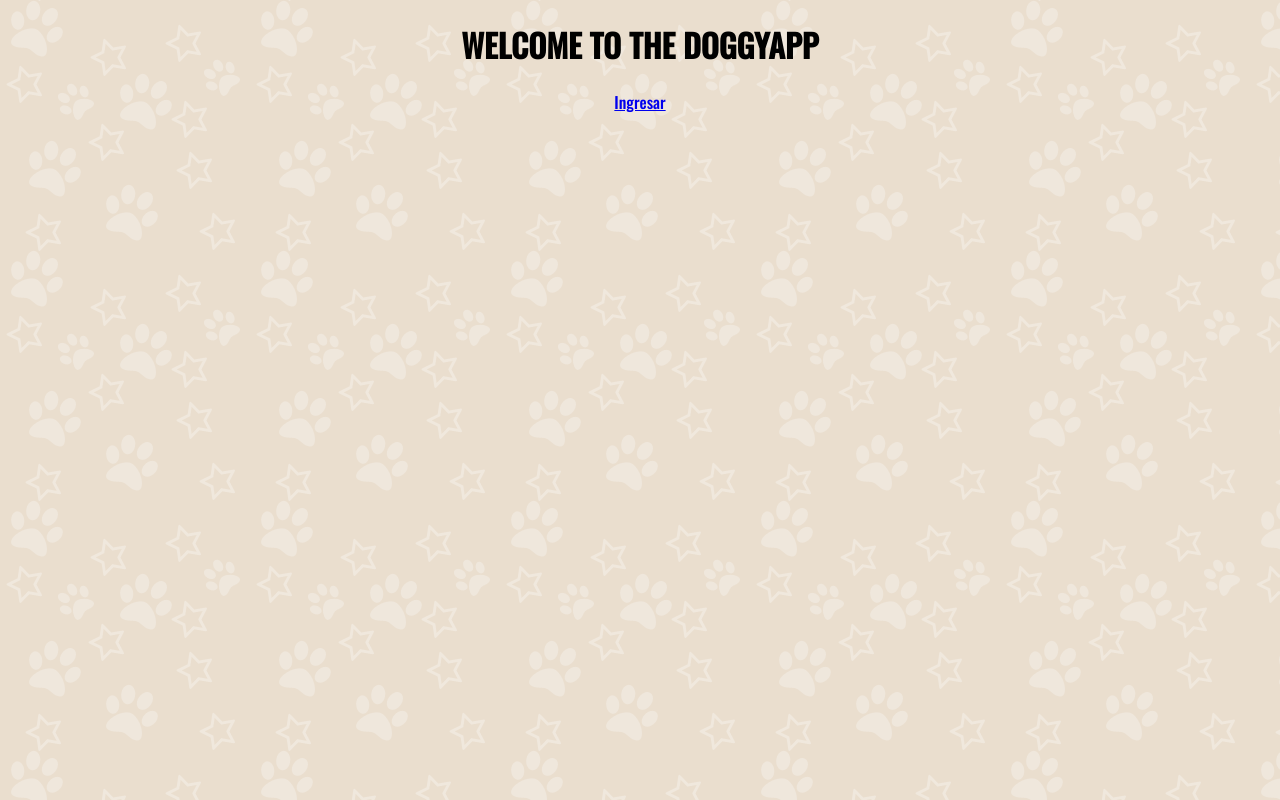
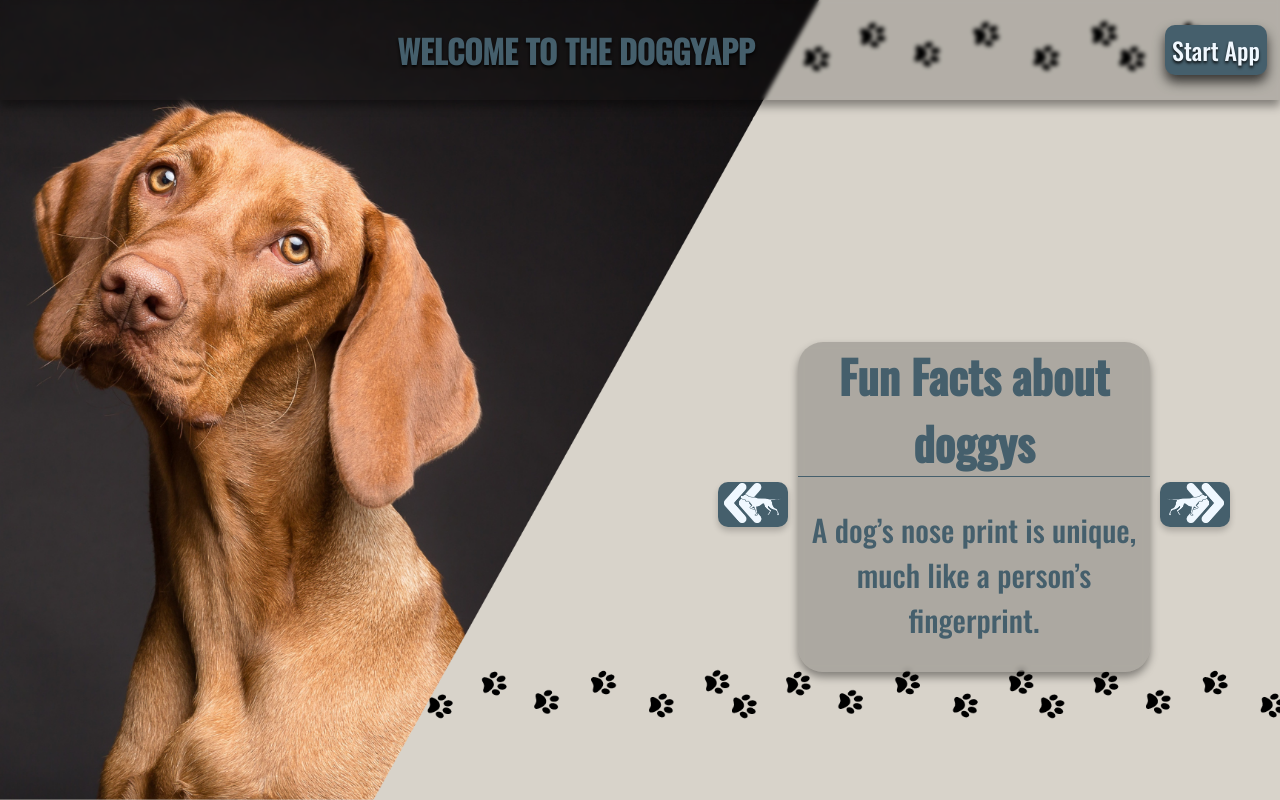
Before and after one commit to juan-alvarz/PI-dogs, a React (Create React App) app in the folder client/: page / in a window 1280 px wide. Built offline with nearby package versions, Linux system fonts and the light colour scheme.

Commit message:
first demo done!

```diff
--- a/client/src/components/CreateDog/createDog.css
+++ b/client/src/components/CreateDog/createDog.css
@@ -20,14 +20,30 @@
 
 /* Styles for search bar */
 .link-back-home {
-    background-color: aliceblue;
-    margin-bottom: 10px;
+    background-color: rgba(240, 248, 255, .5);
+    backdrop-filter: blur(3px);
+    box-shadow: 0 2px 7px 2px rgba(0, 0, 0, 0.5);
+    margin-bottom: 50px;
+    top: 0;
+    right: 0;
+    left: 0;
+    z-index: 1;
     width: 100%;
     height: 9vh;
 }
 
-.link-back-home img {
-    height: 20%;
+.link-back-home a {
+    display: flex;
+    justify-content: center;
+    align-items: center;
+    color: rgb(69, 95, 108);
+    font-size: 1.7rem;
+    text-decoration: none;
+
+}
+
+.link-back-home a:hover {
+    color: rgb(94, 160, 164);
 }
 
 .main-form {
@@ -113,13 +129,23 @@
 
 
 .previous-create {
+    display: flex;
+    flex-direction: column;
+    align-items: center;
+    justify-content: center;
     width: 100%;
     height: 80%;
     border-left: 2px solid #455F6C;
 }
 
 .previous-create img {
-    width: 95%;
+    width: 85%;
+    border-radius: 10px;
+}
+
+.previous-create h3 {
+    width: 50%;
+    border-bottom: 1px solid rgba(69, 95, 108, 1);
 }
 
 .input-number {
--- a/client/src/components/CreateDog/index.jsx
+++ b/client/src/components/CreateDog/index.jsx
@@ -10,7 +10,7 @@ import DogCard from "../Card";
 import "./createDog.css";
 //  IMAGEN DEFAULT DE PERRO
 
-// --------------------- VALIDACIONES --------------------------
+// --------------------- VALIDACIONES ---------------------------------------------
 function validate(input) {
   const correctName = new RegExp("([A-Z]+)+$", "i");
   let errors = {};
@@ -29,7 +29,7 @@ function validate(input) {
 
   return errors;
 }
-//---------------------------------------------------------------------------
+//----------------------------------------------------------------------------------
 export default function CreateDog() {
   const dispatch = useDispatch();
   const history = useHistory();
@@ -56,8 +56,7 @@ Años de vida */
     image:
       input.image === ""
         ? "https://i.pinimg.com/originals/b2/dc/d9/b2dcd964eedbaa95a87783759e225f6e.jpg"
-        : /* "https://static.vecteezy.com/system/resources/thumbnails/006/720/668/small/dog-face-logo-free-vector.jpg" */
-          input.image,
+        : input.image,
     height: `${input.min_height} - ${input.max_height}`,
     weight: `${input.min_weight} - ${input.max_weight}`,
     lifeSpan: `${input.min_lifeSpan} - ${input.max_lifeSpan} years`,
@@ -125,7 +124,9 @@ Años de vida */
     <div>
       <div className="link-back-home">
         <Link to="/home">
-          <span>Back to Doggy App</span>
+          <span>
+            Back to <strong>Doggy App</strong>
+          </span>
         </Link>
       </div>
       <div className="createdog-form-previous">
--- /dev/null
+++ b/client/src/components/FunFacts/funFacts.css
@@ -0,0 +1,3 @@
+.main-container-funfacts {
+    color: red;
+}
--- a/client/src/components/Home/index.jsx
+++ b/client/src/components/Home/index.jsx
@@ -90,8 +90,7 @@ export default function Home() {
   //function for input searchbar
   function handleInputChange(e) {
     e.preventDefault();
-    console.log(nameDoggy);
-    console.log(e.target.value);
+
     setName(e.target.value);
     setCurrentPage(1);
     e.target.value
--- /dev/null
+++ b/client/src/components/landingPage/data.js
@@ -0,0 +1,22 @@
+export const datos = [
+  "The Labrador Retriever has been on the AKC’s top 10 most popular breeds list for 30 consecutive years—longer than any other breed.",
+  "A dog’s nose print is unique, much like a person’s fingerprint.",
+  "Forty-five percent of U.S. dogs sleep in their owner’s bed.",
+  "Speaking of sleeping … all dogs dream, but puppies and senior dogs dream more frequently than adult dogs.",
+  "Seventy percent of people sign their dog’s name on their holiday cards.",
+  "A dog’s sense of smell is legendary, but did you know that his nose has as many as 300 million receptors? In comparison, a human nose has about 5 million.",
+  "Rin Tin Tin, the famous German Shepherd, was nominated for an Academy Award.",
+  "Dogs’ noses can sense heat/thermal radiation, which explains why blind or deaf dogs can still hunt.",
+  "Only one breed that was among the five most popular breeds in 1934— the Beagle — still remains in the top five today.",
+  "Yawning is contagious—even for dogs. Research shows that the sound of a human yawn can trigger one from your dog. And it’s four times as likely to happen when it’s the yawn of a person he knows.",
+  "The Dandie Dinmont Terrier is the only breed named for a fictional person—a character in the novel Guy Mannering, by Sir Walter Scott.",
+  "The Basenji is not technically “barkless,” as many people think. They can yodel.",
+  "Human blood pressure goes down when petting a dog. And so does the dog’s.",
+  "A person who hunts with a Beagle is known as a “Beagler.”",
+  "A recent study shows that dogs are among a small group of animals who show voluntary unselfish kindness towards others without any reward. This is one fact dog lovers have known all along.",
+  "Greyhounds can beat cheetahs in a race. While cheetahs can run twice as fast as greyhounds, they can only maintain that 70 mph speed for about thirty seconds. A Greyhound can maintain a 35 mph speed for about seven miles. So, the cheetah may start out first, but the greyhound will soon overtake him.",
+  "Some dogs are taller or heavier, but according to the Guinness World Records, a Mastiff named Zorba is the world’s overall largest dog ever. Zorba weighed 343 pounds and measured over eight feet from his nose to his tail. He’s been described as being about the size of a small donkey.",
+  "Thats all for now, if you want to know more thinks about breeds, check it out inside this web!",
+];
+/* FUENTE:
+https://www.akc.org/expert-advice/lifestyle/dog-facts/ */
--- a/client/src/components/landingPage/index.jsx
+++ b/client/src/components/landingPage/index.jsx
@@ -1,11 +1,49 @@
-import React from "react";
+import React, { useState } from "react";
 import { Link } from "react-router-dom";
+import "./landingPage.css";
+import { datos } from "./data";
+
+const prevImage = require("../../images/pagination-left.png");
+const nextImage = require("../../images/pagination-right.png");
 
 const LandingPage = () => {
+  /* FUNCTIONS FOR FUNFACTS */
+  const [data, setData] = useState(1);
+  function handleNext() {
+    if (data <= datos.length) setData(data + 1);
+    if (data === datos.length - 1) setData(1);
+  }
+  function handlePrev() {
+    if (data >= 2) setData(data - 1);
+    if (data === 1) setData(datos.length - 1);
+  }
+  /* =========================== */
+
   return (
-    <div>
-      <h1>WELCOME TO THE DOGGYAPP</h1>
-      <Link to="/home">Ingresar</Link>
+    <div className="main-container-landingPage">
+      <div className="welcome-page">
+        <h1>WELCOME TO THE DOGGYAPP</h1>
+        <Link to="/home" className="link-to-start">
+          Start App
+        </Link>
+      </div>
+      <div className="start-app"></div>
+      <div className="main-container-funfacts">
+        <div className="button-landing">
+          <button onClick={handlePrev}>
+            <img src={prevImage} alt="image not found" />
+          </button>
+        </div>
+        <div className="data-funfact">
+          <h2>Fun Facts about doggys</h2>
+          <p>{datos[data]}</p>
+        </div>
+        <div className="button-landing">
+          <button onClick={handleNext}>
+            <img src={nextImage} alt="image not found" />
+          </button>
+        </div>
+      </div>
     </div>
   );
 };
--- /dev/null
+++ b/client/src/components/landingPage/landingPage.css
@@ -0,0 +1,128 @@
+.main-container-landingPage {
+    color: rgb(69, 95, 108);
+    position: absolute;
+    top: 0;
+    right: 0;
+    left: 0;
+    bottom: 0;
+    background-image: url('../../images/cover-landing-page.png');
+    background-repeat: no-repeat;
+    background-attachment: fixed;
+    object-fit: cover;
+    background-size: cover;
+}
+
+.welcome-page {
+    display: grid;
+    position: fixed;
+    grid-template-columns: 90%10%;
+    font-size: 100%;
+    text-align: center;
+    /* align-items: center; */
+    top: 0;
+    right: 0;
+    left: 0;
+    z-index: 1;
+    background-color: rgba(8, 8, 8, 0.176);
+    color: rgb(69, 95, 108);
+    text-shadow: 0 2px 3px rgb(0 0 0 / 90%);
+    box-shadow: 0 6px 9px rgba(0, 0, 0, .4);
+    backdrop-filter: blur(2px);
+    height: 100px;
+    transition: .3s all;
+    align-items: center;
+    justify-items: center;
+}
+
+.welcome-page h1 {
+    transition: .3s all;
+}
+
+.welcome-page h1:hover {
+    letter-spacing: 3px;
+}
+
+.welcome-page a {
+    text-decoration: none;
+    font-size: 1.5rem;
+    background-color: rgb(69, 95, 108);
+    color: aliceblue;
+    padding: 7px;
+    border-radius: 10px;
+    box-shadow: 0 7px 12px rgba(0, 0, 0, .7);
+    transition: .3s all;
+}
+
+.welcome-page a:hover {
+    background-color: rgb(45, 62, 70);
+    cursor: pointer;
+    letter-spacing: 1px;
+}
+
+
+
+/* .main-container-landingPage button {
+    background-color: red;
+} */
+
+.main-container-funfacts {
+    display: grid;
+    grid-template-columns: 1fr 5fr 1fr;
+    grid-template-rows: 1fr;
+    grid-column-gap: 10px;
+    grid-row-gap: 0px;
+    position: absolute;
+    right: 0;
+    bottom: 0;
+    width: 40%;
+    font-size: 30px;
+    align-items: center;
+    /*     padding-bottom: 50px;
+ */
+    padding-right: 50px;
+    margin-bottom: 10%;
+}
+
+.data-funfact {
+    width: 100%;
+    background-color: rgba(0, 0, 0, .2);
+    backdrop-filter: blur(3px);
+    box-shadow: 0 5px 8px rgba(0, 0, 0, .4);
+    border-radius: 25px;
+}
+
+.data-funfact h2 {
+    margin: auto;
+    border-bottom: 1px solid rgb(69, 95, 108);
+    transition: .5s all;
+}
+
+.data-funfact h2:hover {
+    color: rgb(116, 153, 185);
+    text-shadow: 0 4px 6px rgba(0, 0, 0, .4);
+}
+
+.button-landing button img {
+    width: 100%;
+}
+
+.button-landing button {
+    width: 100%;
+    background-color: rgb(69, 95, 108);
+    border: none;
+    border-radius: 10px;
+    box-shadow: 0 4px 6px rgba(0, 0, 0, .2);
+    transition: .3s all;
+}
+
+.button-landing button:hover {
+    border: 2px solid rgb(69, 95, 108);
+}
+
+.start-app {
+    margin-top: 100px;
+}
+
+.start-app a {
+    text-decoration: none;
+}
--- a/client/src/components/pruebas/index.jsx
+++ b/client/src/components/pruebas/index.jsx
@@ -1,30 +1,24 @@
-import React, { useState } from "react";
+/* import React, { useState } from "react";
 import "./style.css";
 import { Link } from "react-router-dom";
+import { datos } from "../landingPage/data";
+import { useEffect } from "react";
 
 const image = require("../../images/logo-app.png");
-function Prueba() {
-  const [isCheck, setCheck] = useState(false);
+export function Prueba() {
+  new Promise((resolve, reject) => {
+    resolve();
+  });
 
-  const handleOnChange = () => {
-    setCheck(!isCheck);
-  };
-
-  const IconSearch = require("../../images/search-icon.png");
   return (
-    <div class="wrap">
-      <div class="search">
-        <input
-          type="text"
-          class="searchTerm"
-          placeholder="What are you looking for?"
-        />
-        <button type="submit" class="searchButton">
-          <img src={IconSearch} alt="" />
-        </button>
-      </div>
+    <div tim>
+      <button onClick={handlePrev}>Prev</button>
+      <h1>{datos[data]}</h1>
+      <button onClick={handleNext}>Next</button>
+      {console.log(data)}
     </div>
   );
 }
 
 export default Prueba;
+ */
```
Also changed, not shown: client/src/components/FunFacts/index.jsx (added, +28 -0 lines), client/src/components/pruebas/test.js (+11 -9 lines), client/src/images/cover-landing-page.png (added), client/src/images/logo_PI.svg (deleted).
